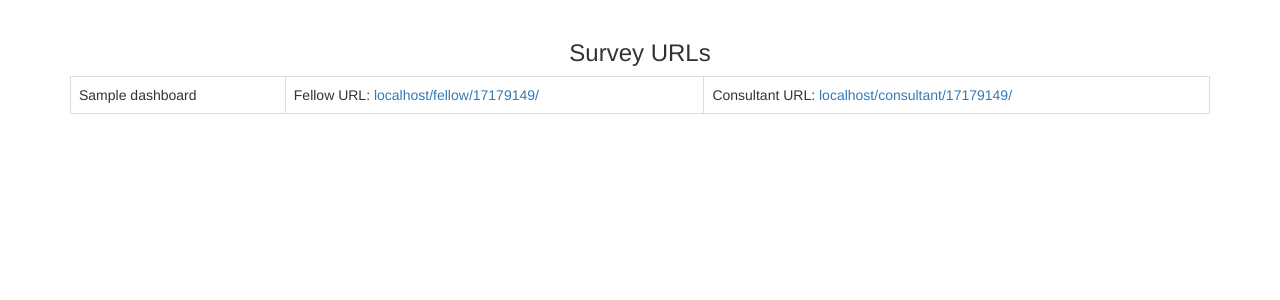
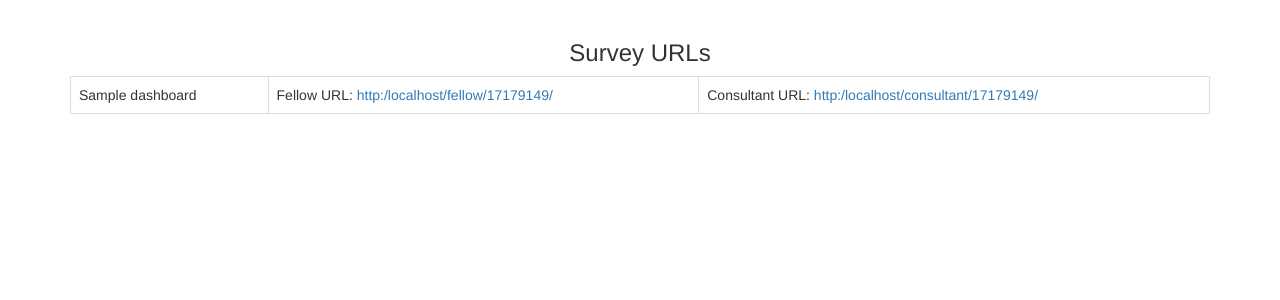
Before and after one commit to jarifibrahim/ashoka-dashboard, a Django app: page /urls/ in a window 1280 px wide. Shown: the part 52-352 px from the top of the page. Run offline with Django 3.2, Linux system fonts and the light colour scheme; a user stored in the database is signed in; tables that the repository leaves empty hold one stand-in row (values such as "Sample post"); some libraries are stand-ins or nearby versions.

Commit message:
Show urls with 'http'

```diff
--- a/dashboard/templates/show_urls.html
+++ b/dashboard/templates/show_urls.html
@@ -7,11 +7,11 @@
                     <tr>
                         <td>{{ u.name }}</td>
                         <td> Fellow URL: <a
-                                href='{{ request.META.HTTP_HOST }}{{ u.f_url }}'>
-                            {{ request.META.HTTP_HOST }}{{ u.f_url }}</a></td>
+                                href='{{ u.f_url }}'>
+                            http:/{{ request.META.HTTP_HOST }}{{ u.f_url }}</a></td>
                         <td> Consultant URL: <a
-                                href='{{ request.META.HTTP_HOST }}{{ u.c_url }}'>
-                            {{ request.META.HTTP_HOST }}{{ u.c_url }}</a></td>
+                                href='{{ u.c_url }}'>
+                            http:/{{ request.META.HTTP_HOST }}{{ u.c_url }}</a></td>
                     </tr>
                 {% endfor %}
             </table>
--- a/dashboard/templates/team_display.html
+++ b/dashboard/templates/team_display.html
@@ -135,7 +135,7 @@
                         Consultant Survey URL: <a
                             href="{{ team.consultant_form_url }}"
                             target="_blank">
-                        {{ request.META.HTTP_HOST }}{{ team.consultant_form_url }}
+                        http:/{{ request.META.HTTP_HOST }}{{ team.consultant_form_url }}
                     </a>
                     </td>
                 </tr>
```
